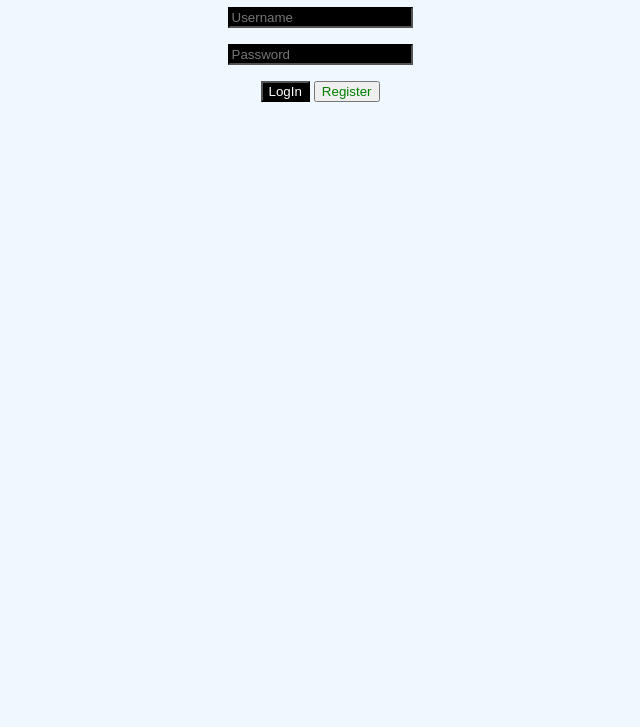
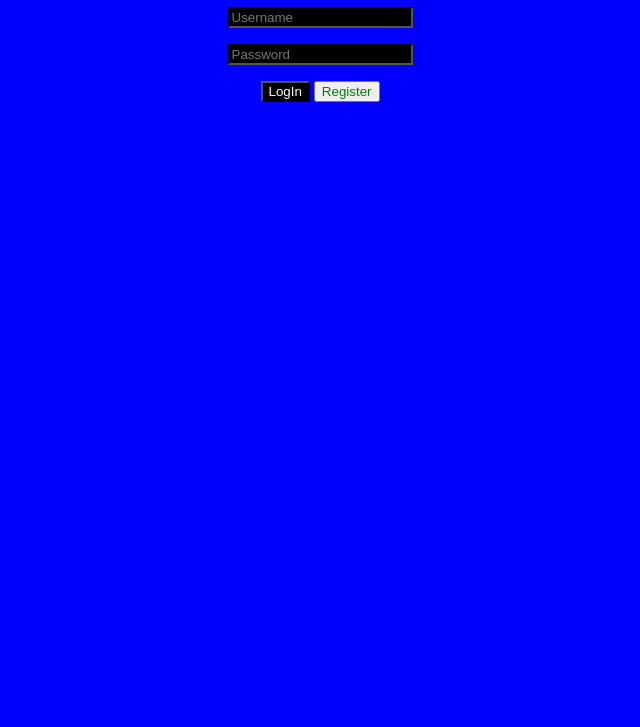
Before and after one commit to JhadeAndrei/ITPC_3_Jhade_Prelim_Exam, a plain HTML site: page Index.html in a window 1280 px wide. Shown: the part 73-800 px from the top of the page, without its empty margins (320-960 px from the left). Drawn offline with Linux system fonts and the light colour scheme.

Commit message:
nine commit

```diff
--- a/Index.html
+++ b/Index.html
@@ -31,7 +31,7 @@
 
     </style>
 </head>
-<body style="background-color: aliceblue;">
+<body style="background-color: blue;">
           <h1 style="text-align: center">Log in pogi</h1>
         <div style="text-align: center" id="div1">
             <div style="margin-bottom: 1rem;">
```
